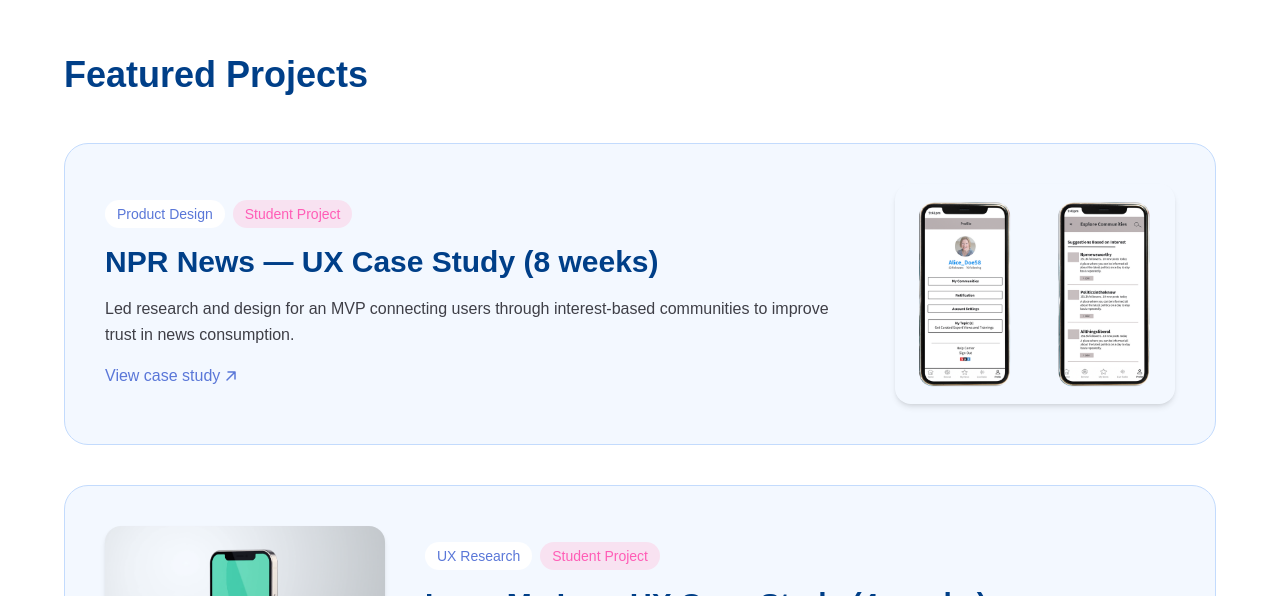
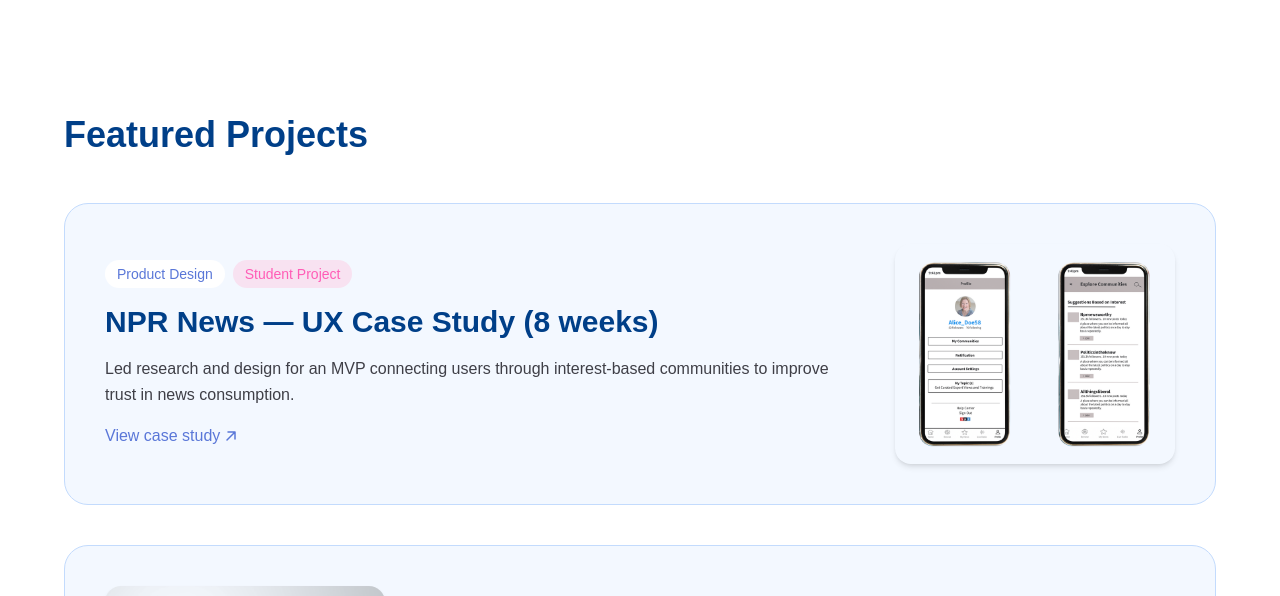
Before and after one commit to TzipHoro/MarcysPortfolio, a Next.js app in the folder my-portfolio/: page / in a window 1280 px wide. Shown: the part 1324-1920 px from the top of the page. Built offline with nearby package versions, Linux system fonts and the light colour scheme.

Commit message:
Increase Projects section vertical padding

```diff
--- a/my-portfolio/app/page.tsx
+++ b/my-portfolio/app/page.tsx
@@ -75,7 +75,7 @@
       </section>
 
       {/* Projects Section */}
-      <section id="projects" className="px-4 sm:px-6 lg:px-8 py-[120px]">
+      <section id="projects" className="px-4 sm:px-6 lg:px-8 py-[180px]">
         <div className="max-w-6xl mx-auto">
           <h2 className="text-4xl font-bold text-[#003F88] mb-12">Featured Projects</h2>
           <div className="grid gap-10">
```
